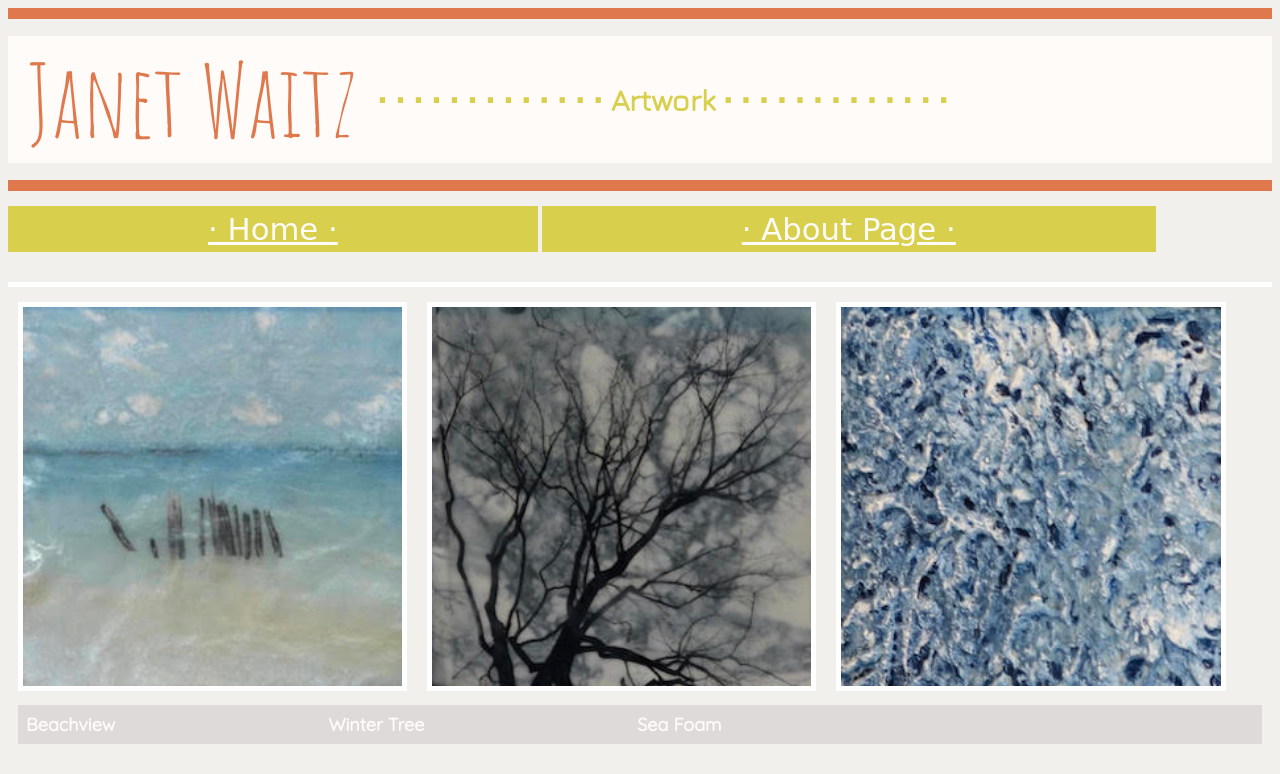
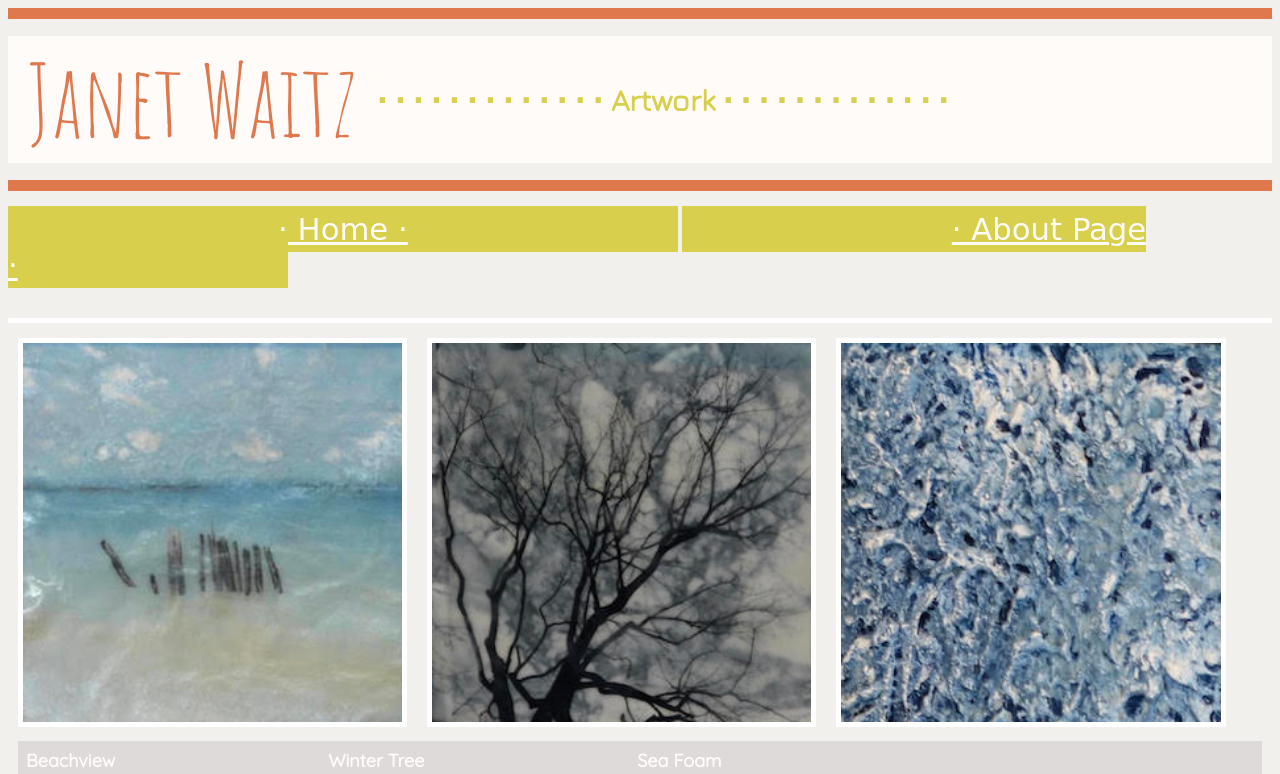
Before and after one commit to izzimw2001/Janet-Waitz-Art-Website, a plain HTML site: page janart.html in a window 1280 px wide. Shown: the top 774 px of the page. Drawn offline with nearby package versions, Linux system fonts and the light colour scheme; a web font is replaced by a local one.

Commit message:
Update janart.html

```diff
--- a/janart.html
+++ b/janart.html
@@ -87,7 +87,7 @@
         font-size: 2.4vw;
         font-family: 'Raleway Dots', cursive;
         color: #FFFBF9;
-        padding: 5px 200px 5px 200px;
+        padding: 5px 270px 5px 270px;
         background-color: #D8CF4D;
         margin-bottom: 10px;
 
```
